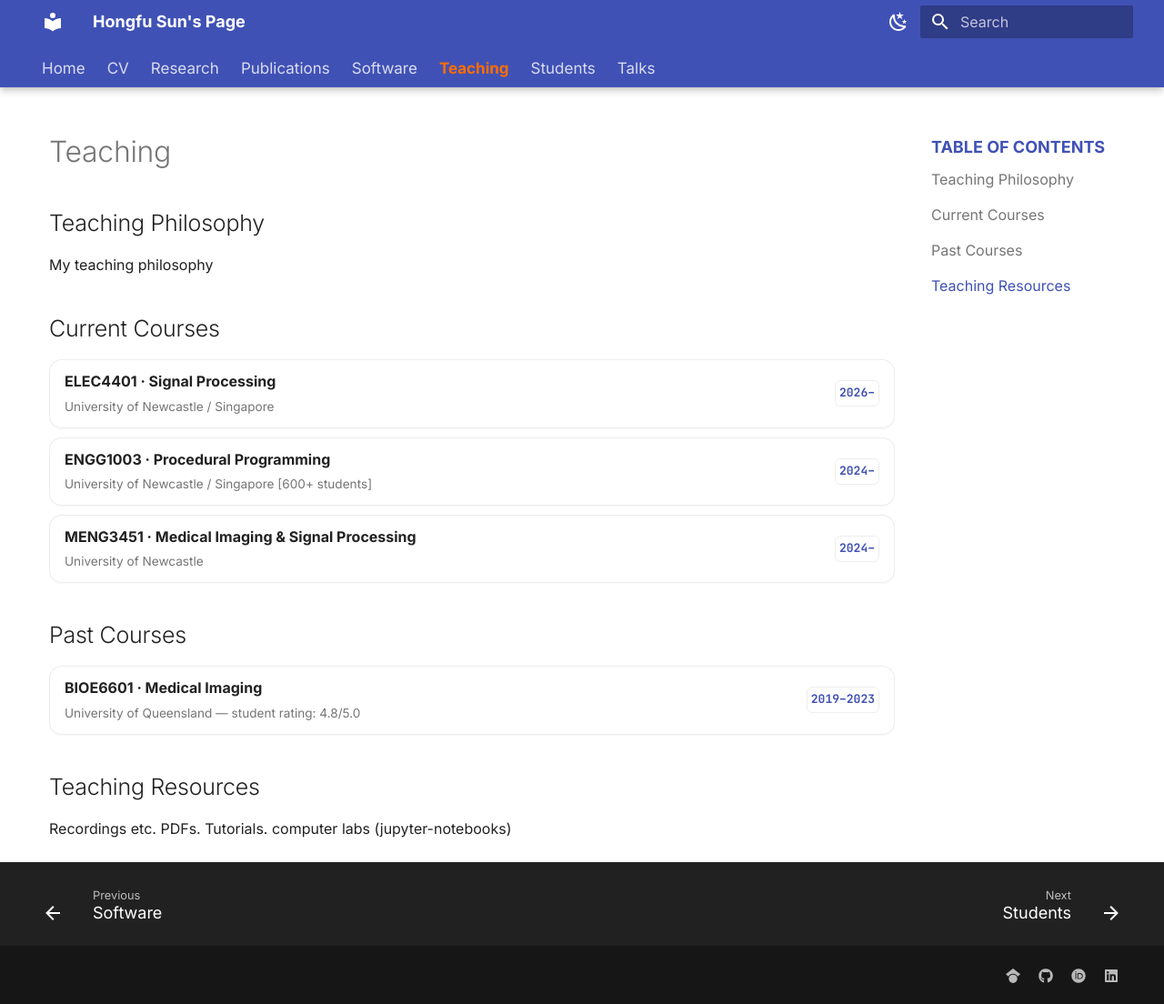
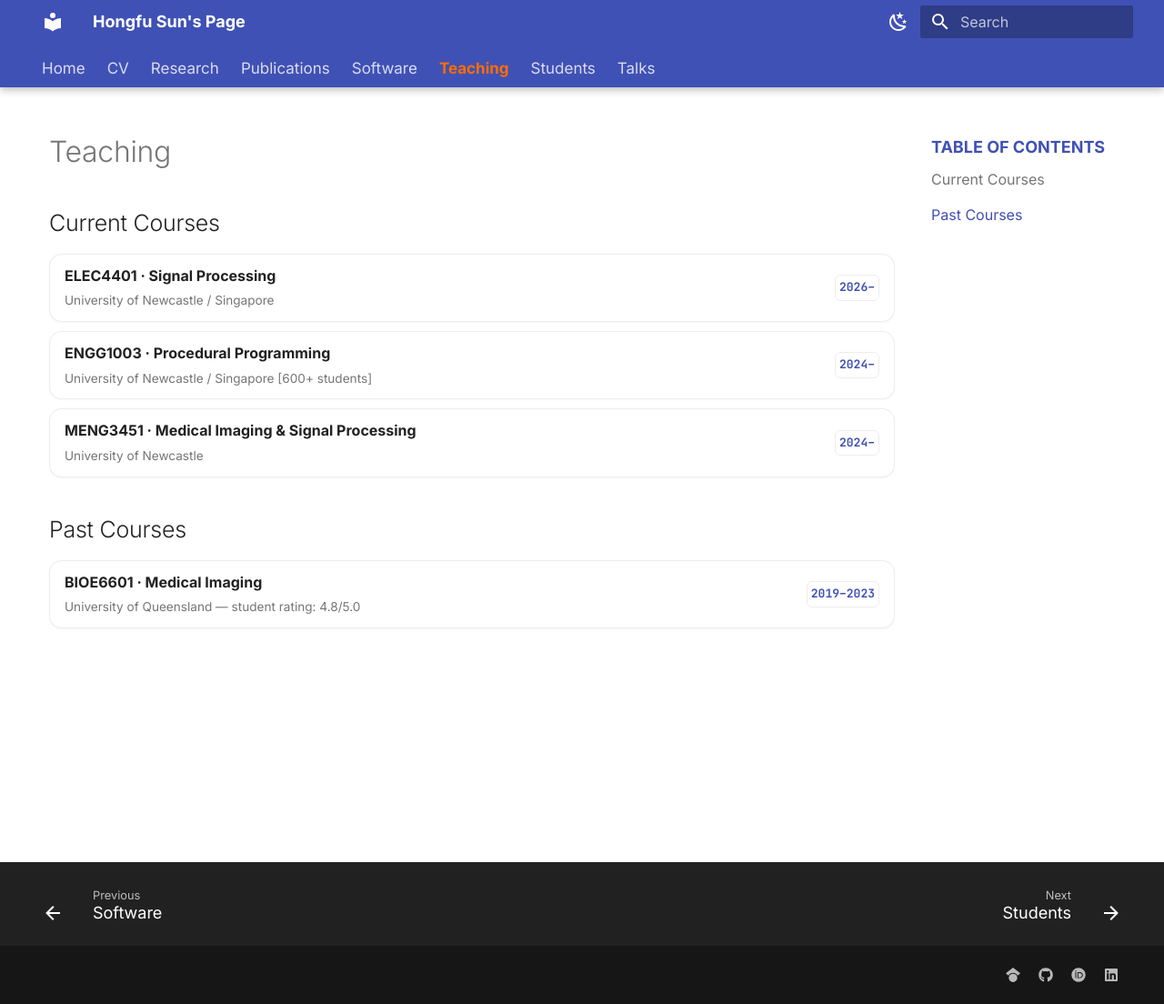
Before and after one commit to sunhongfu/sunhongfu.github.io, an MkDocs documentation site: the page built from docs/teaching.md, in a window 1280 px wide and 1104 px high. Shown: the whole window at 91% size. Built offline with MkDocs 1.6.1 and Material for MkDocs 9.7.7, drawn with Linux system fonts in a browser that asks for light colours; part of the change alters nothing that is shown.

Commit message:
Fix pub counts on navigation; remove placeholder teaching sections
Co-Authored-By: Claude Sonnet 4.6 <noreply@anthropic.com>

```diff
--- a/docs/assets/extra.js
+++ b/docs/assets/extra.js
@@ -94,16 +94,19 @@
     });
   }
 
-  // document$ is MkDocs Material's Observable; it fires after every page swap
-  // (including instant same-page anchor navigation), making it the correct hook.
-  if (typeof document$ !== 'undefined') {
-    document$.subscribe(countPubs);
-  } else {
-    // Fallback for non-Material or deferred script load
-    if (document.readyState === 'loading') {
-      document.addEventListener('DOMContentLoaded', countPubs);
-    } else {
-      countPubs();
+  function setup() {
+    countPubs();
+    // Check document$ here (inside DOMContentLoaded), not at script parse time —
+    // Material initializes document$ during page load, so it is only available
+    // after DOMContentLoaded fires.
+    if (typeof document$ !== 'undefined') {
+      document$.subscribe(function () { setTimeout(countPubs, 0); });
     }
   }
+
+  if (document.readyState === 'loading') {
+    document.addEventListener('DOMContentLoaded', setup);
+  } else {
+    setup();
+  }
 })();
--- a/docs/teaching.md
+++ b/docs/teaching.md
@@ -1,8 +1,4 @@
 # Teaching
-## Teaching Philosophy
-My teaching philosophy
-
-
 ## Current Courses
 <div class="cv-list">
 
@@ -46,8 +42,3 @@ My teaching philosophy
   </div>
 
 </div>
-
-
-## Teaching Resources
-
-Recordings etc. PDFs. Tutorials. computer labs (jupyter-notebooks)
```
